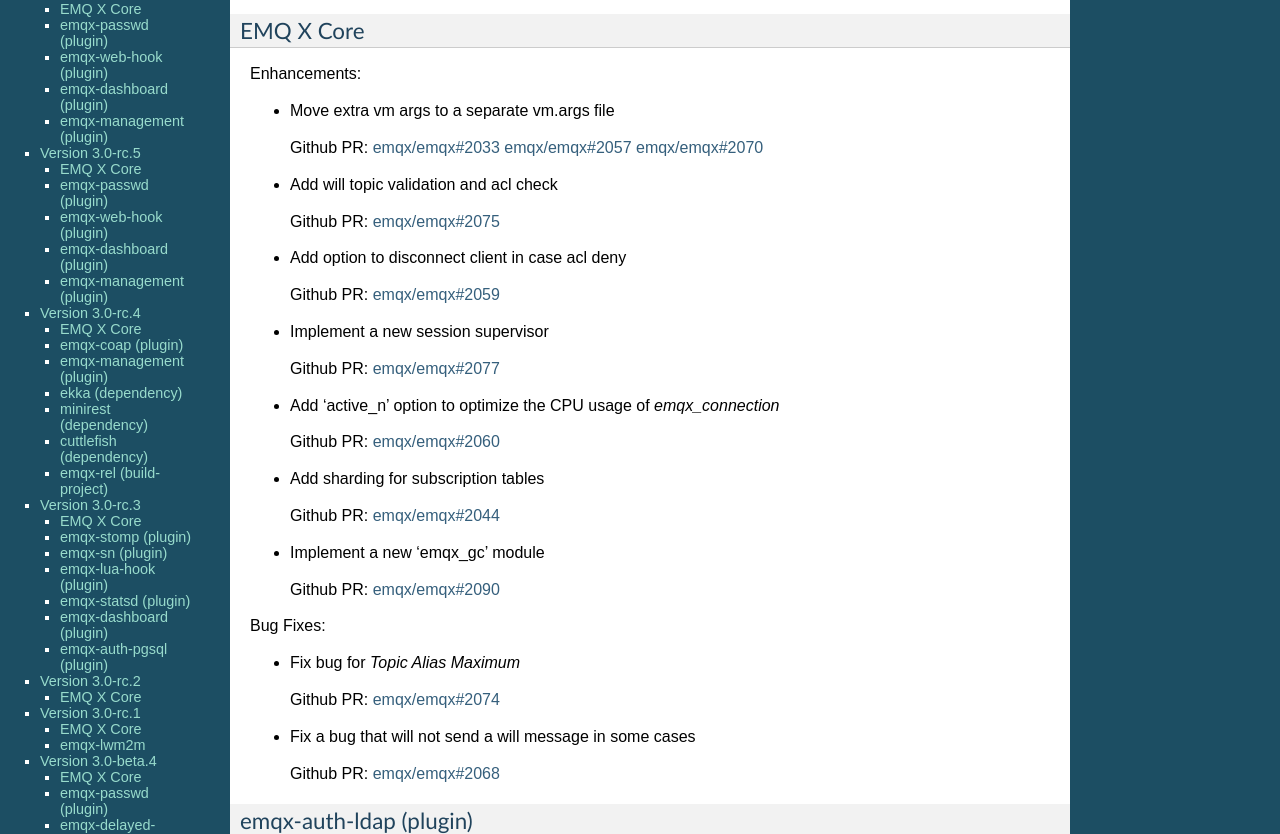
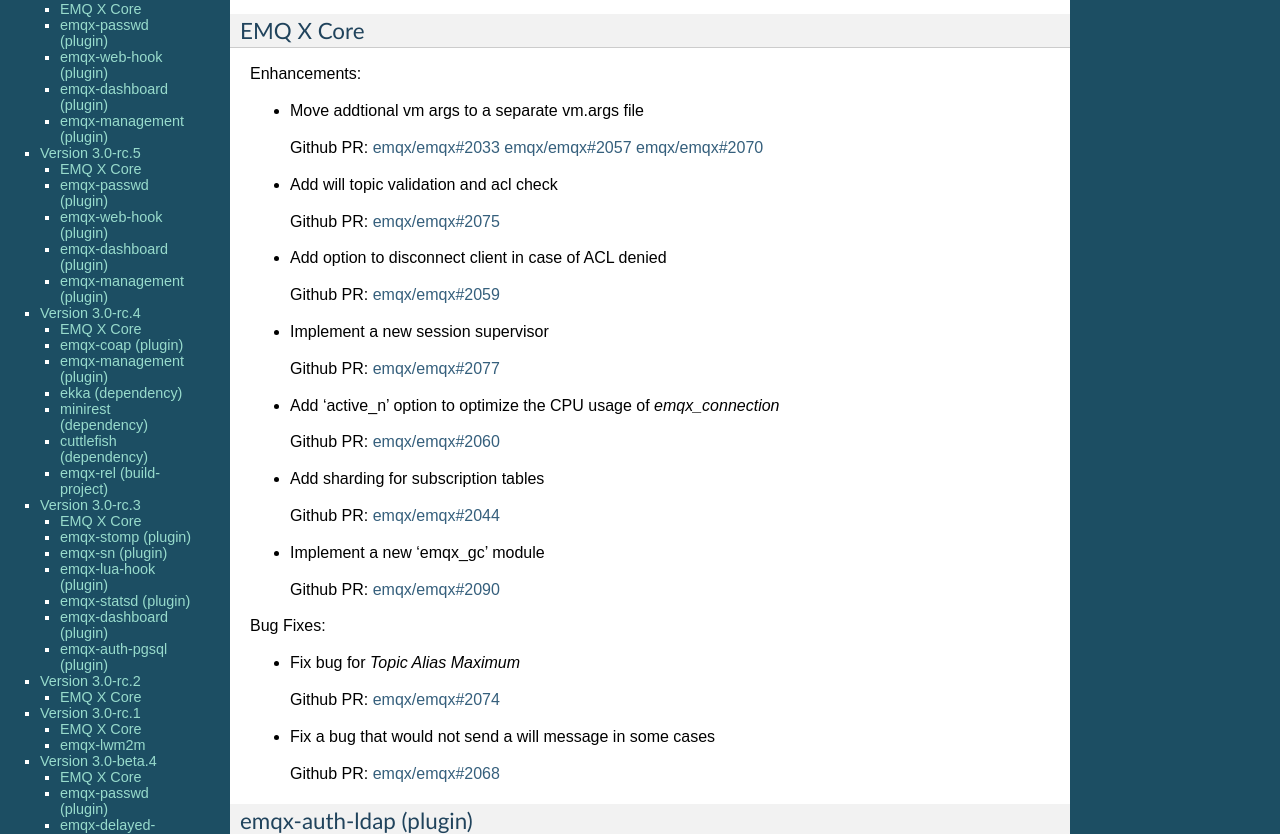
Before and after one commit to emqxarchive/emqx-docs-en, a Sphinx documentation site: the page built from source/changes.rst, in a window 1280 px wide and 1400 px high. Shown: the part 233-1067 px from the top of the window. Built offline with Sphinx 7.4.7, drawn with Linux system fonts in a browser that asks for light colours.

Commit message:
Better description

```diff
--- a/source/changes.rst
+++ b/source/changes.rst
@@ -20,7 +20,7 @@
 
 Enhancements:
 
-- Move extra vm args to a separate vm.args file
+- Move addtional vm args to a separate vm.args file
 
   Github PR:
   `emqx/emqx#2033 <https://github.com/emqx/emqx/pull/2033>`__
@@ -32,7 +32,7 @@
   Github PR:
   `emqx/emqx#2075 <https://github.com/emqx/emqx/pull/2075>`__
 
-- Add option to disconnect client in case acl deny
+- Add option to disconnect client in case of ACL denied
 
   Github PR:
   `emqx/emqx#2059 <https://github.com/emqx/emqx/pull/2059>`__
@@ -64,7 +64,7 @@
   Github PR:
   `emqx/emqx#2074 <https://github.com/emqx/emqx/pull/2074>`__
 
-- Fix a bug that will not send a will message in some cases
+- Fix a bug that would not send a will message in some cases
 
   Github PR:
   `emqx/emqx#2068 <https://github.com/emqx/emqx/pull/2068>`__
```
